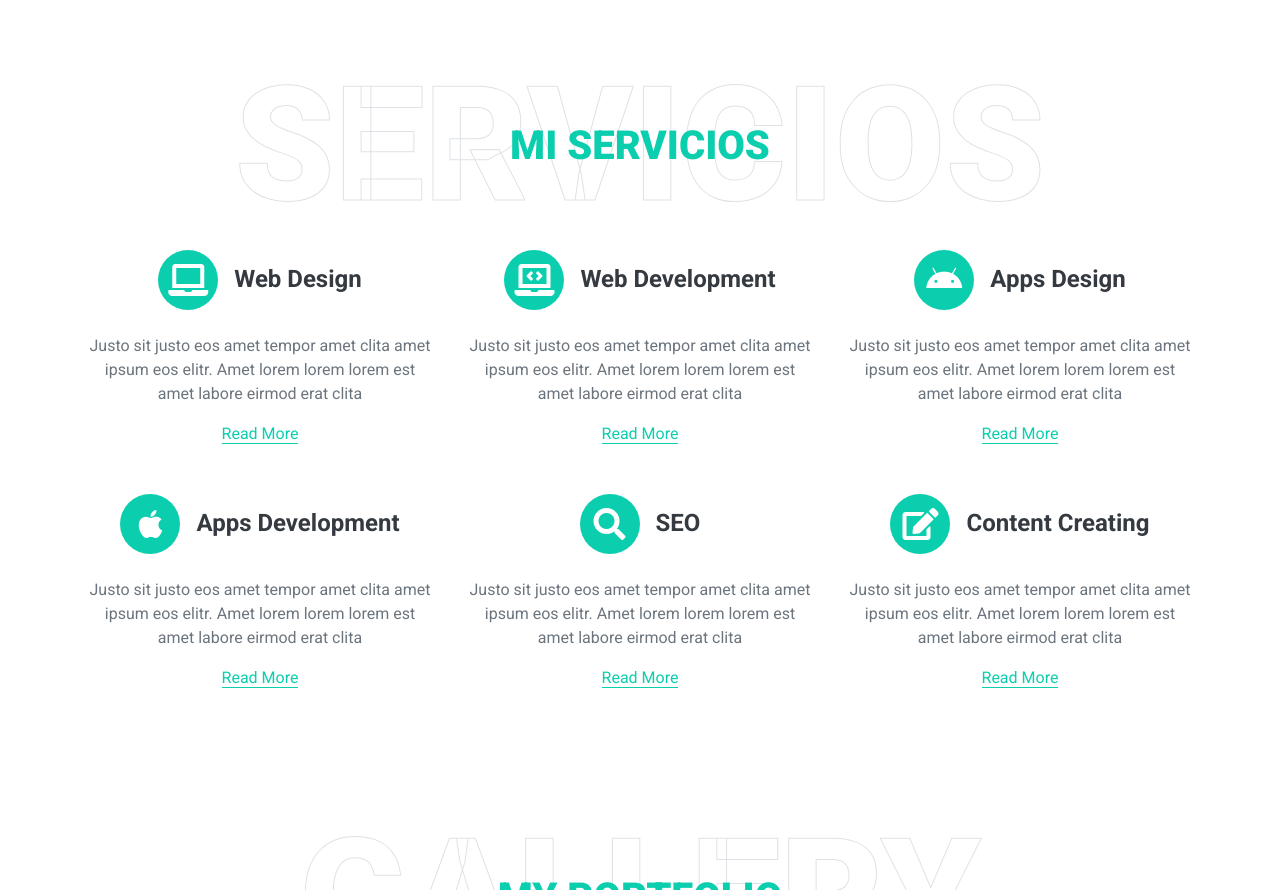
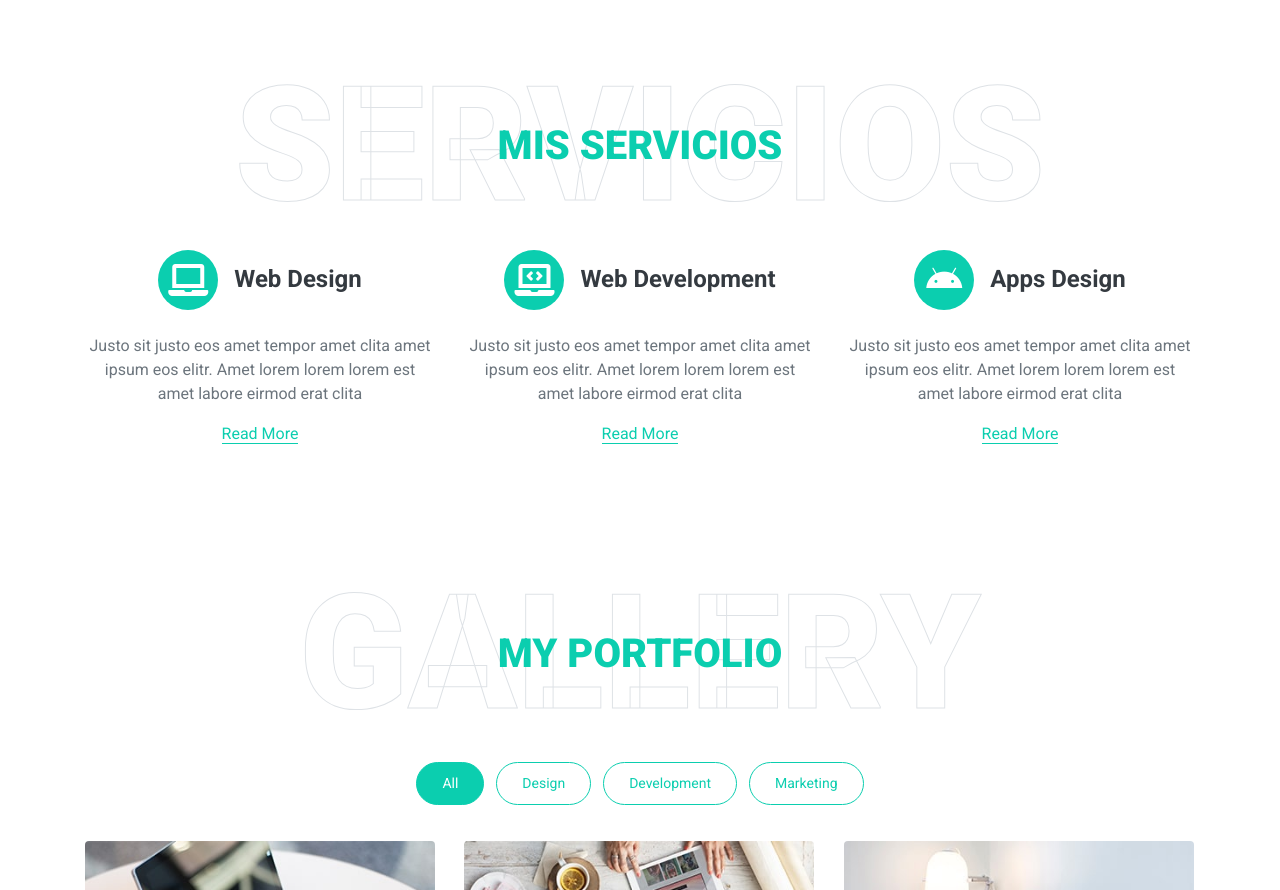
Before and after one commit to gerardoariasjustiniano060/portafolio, a plain HTML site: page index.html in a window 1280 px wide. Shown: the part 3200-4090 px from the top of the page. Drawn offline with nearby package versions, Linux system fonts and the light colour scheme.

Commit message:
second commit

```diff
--- a/index.html
+++ b/index.html
@@ -265,7 +265,7 @@
         <div class="container">
             <div class="position-relative d-flex align-items-center justify-content-center">
                 <h1 class="display-1 text-uppercase text-white" style="-webkit-text-stroke: 1px #dee2e6;">Skills</h1>
-                <h1 class="position-absolute text-uppercase text-primary">My Skills</h1>
+                <h1 class="position-absolute text-uppercase text-primary">Mis Skills</h1>
             </div>
             <div class="row align-items-center">
                 <div class="col-md-6">
@@ -363,7 +363,7 @@
         <div class="container">
             <div class="position-relative d-flex align-items-center justify-content-center">
                 <h1 class="display-1 text-uppercase text-white" style="-webkit-text-stroke: 1px #dee2e6;">Servicios</h1>
-                <h1 class="position-absolute text-uppercase text-primary">Mi Servicios</h1>
+                <h1 class="position-absolute text-uppercase text-primary">Mis Servicios</h1>
             </div>
             <div class="row pb-3">
                 <div class="col-lg-4 col-md-6 text-center mb-5">
@@ -388,33 +388,6 @@
                     <div class="d-flex align-items-center justify-content-center mb-4">
                         <i class="fab fa-2x fa-android service-icon bg-primary text-white mr-3"></i>
                         <h4 class="font-weight-bold m-0">Apps Design</h4>
-                    </div>
-                    <p>Justo sit justo eos amet tempor amet clita amet ipsum eos elitr. Amet lorem lorem lorem est amet
-                        labore eirmod erat clita</p>
-                    <a class="border-bottom border-primary text-decoration-none" href="">Read More</a>
-                </div>
-                <div class="col-lg-4 col-md-6 text-center mb-5">
-                    <div class="d-flex align-items-center justify-content-center mb-4">
-                        <i class="fab fa-2x fa-apple service-icon bg-primary text-white mr-3"></i>
-                        <h4 class="font-weight-bold m-0">Apps Development</h4>
-                    </div>
-                    <p>Justo sit justo eos amet tempor amet clita amet ipsum eos elitr. Amet lorem lorem lorem est amet
-                        labore eirmod erat clita</p>
-                    <a class="border-bottom border-primary text-decoration-none" href="">Read More</a>
-                </div>
-                <div class="col-lg-4 col-md-6 text-center mb-5">
-                    <div class="d-flex align-items-center justify-content-center mb-4">
-                        <i class="fa fa-2x fa-search service-icon bg-primary text-white mr-3"></i>
-                        <h4 class="font-weight-bold m-0">SEO</h4>
-                    </div>
-                    <p>Justo sit justo eos amet tempor amet clita amet ipsum eos elitr. Amet lorem lorem lorem est amet
-                        labore eirmod erat clita</p>
-                    <a class="border-bottom border-primary text-decoration-none" href="">Read More</a>
-                </div>
-                <div class="col-lg-4 col-md-6 text-center mb-5">
-                    <div class="d-flex align-items-center justify-content-center mb-4">
-                        <i class="fa fa-2x fa-edit service-icon bg-primary text-white mr-3"></i>
-                        <h4 class="font-weight-bold m-0">Content Creating</h4>
                     </div>
                     <p>Justo sit justo eos amet tempor amet clita amet ipsum eos elitr. Amet lorem lorem lorem est amet
                         labore eirmod erat clita</p>
@@ -666,15 +639,7 @@
                 <a class="btn btn-light btn-social mr-2" href="#"><i class="fab fa-linkedin-in"></i></a>
                 <!-- <a class="btn btn-light btn-social" href="#"><i class="fab fa-instagram"></i></a> -->
             </div>
-            <div class="d-flex justify-content-center mb-3">
-                <!-- <a class="text-white" href="#">Privacy</a>
-                <span class="px-3">|</span>
-                <a class="text-white" href="#">Terms</a>
-                <span class="px-3">|</span>
-                <a class="text-white" href="#">FAQs</a>
-                <span class="px-3">|</span>
-                <a class="text-white" href="#">Help</a> -->
-            </div>
+
             <!-- <p class="m-0">&copy; <a class="text-white font-weight-bold" href="#">Domain Name</a>. All Rights Reserved.
                 Designed by <a class="text-white font-weight-bold" href="https://htmlcodex.com">HTML Codex</a>
             </p> -->
```
